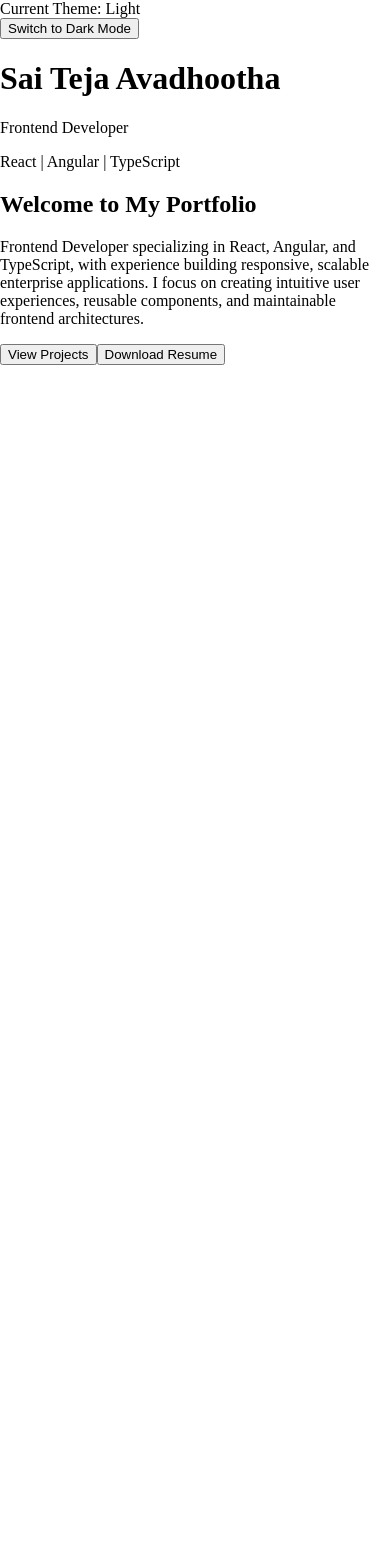
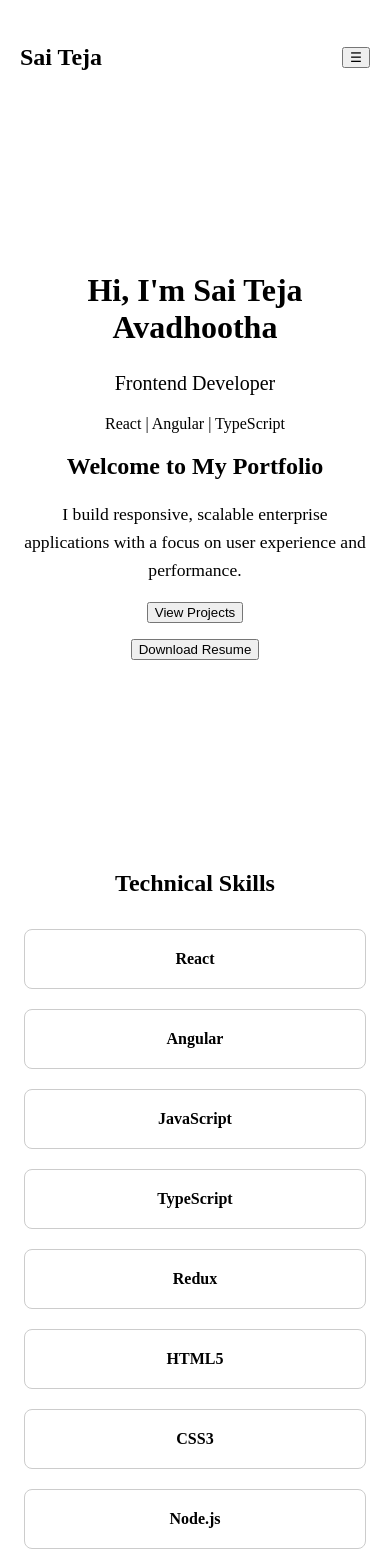
Before and after one commit to asaitej1/sai-teja-portfolio, a React (Vite) app: page / in a window 390 px wide. Shown: the top 1567 px of the page. Before the commit the page ends 844 px from the top, so only its background shows below. Built offline with nearby package versions, Linux system fonts and the light colour scheme.

Commit message:
feat: add responsive navbar, hero and skills sections

```diff
--- a/src/App.css
+++ b/src/App.css
@@ -1,3 +1,4 @@
+/* Global layout */
 .app-container {
     min-height: 100vh;
 }
@@ -11,3 +12,157 @@
     background-color: #121212;
     color: white;
 }
+
+/* Navbar styles */
+.navbar {
+    display: flex;
+    flex-direction: row;
+    justify-content: space-between;
+    align-items: center;
+    padding: 20px 40px;
+}
+
+.navbar-content {
+    display: flex;
+    align-items: center;
+    gap: 24px;
+}
+
+.navbar-links {
+    display: flex;
+    gap: 24px;
+    list-style: none;
+    margin: 0;
+    padding: 0;
+}
+
+.navbar-brand {
+    font-weight: bold;
+    font-size: 24px;
+}
+
+.menu-toggle {
+    display: none;
+}
+
+/* Hero styles */
+.hero {
+    display: flex;
+    flex-direction: column;
+    align-items: center;
+    justify-content: center;
+    min-height: 80vh;
+    padding: 0 24px;
+}
+
+.hero-content {
+    width: 100%;
+    max-width: 800px;
+    text-align: center;
+    margin: 0 auto;
+}
+
+.developer-name {
+    font-size: 3rem;
+    font-weight: bold;
+}
+
+.developer-role {
+    font-size: 1.75rem;
+}
+
+.primary-skills {
+    font-size: 1rem;
+}
+
+.intro {
+    font-size: 1.1rem;
+    line-height: 1.6;
+}
+
+.hero-actions {
+    display: flex;
+    justify-content: center;
+    gap: 16px;
+    flex-wrap: wrap;
+}
+
+/* Skills styles */
+.skills-section {
+    padding: 60px 24px;
+    max-width: 1100px;
+    margin: 0 auto;
+}
+
+.skills-heading {
+    text-align: center;
+    margin-bottom: 32px;
+}
+
+.skills-grid {
+    display: grid;
+    grid-template-columns: repeat(3, 1fr);
+    gap: 20px;
+}
+
+.skill-card {
+    padding: 20px;
+    text-align: center;
+    border: 1px solid #ccc;
+    border-radius: 8px;
+    font-weight: 600;
+}
+
+/* Responsive styles */
+@media (max-width: 768px) {
+    /* Mobile navbar */
+    .navbar {
+        flex-wrap: wrap;
+        padding: 20px;
+    }
+    .menu-toggle{
+        display: block;
+    }
+    .navbar-content {
+        display: none;
+    }
+    .navbar-content.menu-open {
+        display: flex;
+        flex-direction: column;
+        align-items: start;
+        width: 100%;
+    }
+    .navbar-links {
+        display: flex;
+        flex-direction: column;
+        align-items: start;
+        list-style: none;
+        margin: 0;
+        padding: 0;
+    }
+
+    /* Skills styles */
+    .skills-grid {
+        grid-template-columns: repeat(2, 1fr);
+    }
+}
+
+@media (max-width: 600px) {
+    /* Mobile hero */
+    .hero-actions {
+        flex-direction: column;
+        align-items: center;
+    }
+    .developer-name {
+        font-size: 2rem;
+    }
+    .developer-role {
+        font-size: 1.25rem;
+    }
+}
+ @media (max-width: 480px) {
+    /* Skills styles */
+    .skills-grid {
+        grid-template-columns: 1fr;
+    }
+ }
--- a/src/App.jsx
+++ b/src/App.jsx
@@ -1,7 +1,8 @@
 import { useState, useEffect } from "react";
 import Home from './components/Home'
-import ThemeToggle from './components/ThemeToggle';
 import './App.css'
+import Navbar from "./components/Navbar";
+import Skills from "./components/Skills";
 
 function App() {
 
@@ -20,11 +21,12 @@ function App() {
 
   return (
     <div className={ `app-container ${isDarkMode ? "dark-theme" : "light-theme"}`}>
-      <ThemeToggle
+      <Navbar
         isDarkMode={isDarkMode}
         onToggle={handleThemeToggle}
       />
       <Home />
+      <Skills />
     </div>
   );
 }
--- a/src/components/CustomButton.jsx
+++ b/src/components/CustomButton.jsx
@@ -1,9 +1,12 @@
-function CustomButton ({label, className, type = "button", onClick}) {
+function CustomButton ({label, className, type = "button", onClick, ariaLabel, ariaExpanded, ariaControls}) {
     return (
         <button
             className={className}
             type={type}
             onClick={onClick}
+            aria-label={ariaLabel}
+            aria-expanded={ariaExpanded}
+            aria-controls={ariaControls}
         >
             {label}
         </button>
--- a/src/components/Home.jsx
+++ b/src/components/Home.jsx
@@ -2,7 +2,7 @@ import WelcomeMessage from "./WelcomeMessage";
 import CustomButton from "./CustomButton";
 
 function Home () {
-    const developerName = "Sai Teja Avadhootha"
+    const developerName = "Hi, I'm Sai Teja Avadhootha"
     const developerRole = "Frontend Developer";
     const primarySkills = "React | Angular | TypeScript";
 
@@ -11,7 +11,8 @@ function Home () {
     }
 
     return (
-        <>
+        <section id="home" className="hero">
+            <div className="hero-content">
                 <h1 className='developer-name'>{developerName}</h1>
                 <p className='developer-role'>{developerRole}</p>
                 <p className='primary-skills'>{primarySkills}</p>
@@ -19,8 +20,9 @@ function Home () {
                     message="Welcome to My Portfolio"
                 />
                 <p className='intro'>
-                Frontend Developer specializing in React, Angular, and TypeScript, with experience building responsive, scalable enterprise applications. I focus on creating intuitive user experiences, reusable components, and maintainable frontend architectures.
+                    I build responsive, scalable enterprise applications with a focus on user experience and performance.
                 </p>
+                <div className="hero-actions">
                     <CustomButton
                         label="View Projects"
                         className="view-projects-button"
@@ -33,7 +35,9 @@ function Home () {
                         onClick={() => handleButtonClick("Download Resume")}
                         type = "button"
                     />
-        </>
+                </div>
+            </div>
+        </section>
     )
 }
 
--- /dev/null
+++ b/src/components/Navbar.jsx
@@ -0,0 +1,41 @@
+import { useState } from "react";
+import ThemeToggle from "./ThemeToggle";
+import CustomButton from "./CustomButton";
+
+function Navbar ({isDarkMode, onToggle}) {
+
+    const [isMenuOpen, setIsMenuOpen] = useState(false)
+
+    function handleMenuToggle () {
+        setIsMenuOpen ((prev) => (!prev))
+    }
+
+    return (
+        <nav className="navbar">
+            <p className="navbar-brand">Sai Teja</p>
+            <CustomButton
+                className="menu-toggle"
+                onClick={handleMenuToggle}
+                label={isMenuOpen ? "✕" : "☰"}
+                ariaLabel={isMenuOpen ? "Close navigation menu" : "Open navigation menu"}
+                ariaExpanded={isMenuOpen}
+                ariaControls={"primary-navigation"}
+            />
+            <div id="primary-navigation" className={`navbar-content ${isMenuOpen ? "menu-open" : ""}`}>
+                <ul className="navbar-links">
+                    <li onClick={() => setIsMenuOpen(false)}><a href="#home">Home</a></li>
+                    <li onClick={() => setIsMenuOpen(false)}><a href="#about">About</a></li>
+                    <li onClick={() => setIsMenuOpen(false)}><a href="#skills">Skills</a></li>
+                    <li onClick={() => setIsMenuOpen(false)}><a href="#projects">Projects</a></li>
+                    <li onClick={() => setIsMenuOpen(false)}><a href="#contact">Contact</a></li>
+                </ul>
+                <ThemeToggle
+                    isDarkMode={isDarkMode}
+                    onToggle={onToggle}
+                />
+            </div>
+        </nav>
+    )
+}
+
+export default Navbar;
--- /dev/null
+++ b/src/components/SkillCard.jsx
@@ -0,0 +1,10 @@
+function SkillCard ({skill}) {
+
+    return (
+        <div className="skill-card">
+            {skill}
+        </div>
+    )
+}
+
+export default SkillCard;
--- /dev/null
+++ b/src/components/Skills.jsx
@@ -0,0 +1,33 @@
+import SkillCard from "./SkillCard";
+
+function Skills () {
+
+    const skills = [
+        "React",
+        "Angular",
+        "JavaScript",
+        "TypeScript",
+        "Redux",
+        "HTML5",
+        "CSS3",
+        "Node.js",
+        "Git",
+    ]
+
+    return (
+        <section id="skills" className="skills-section">
+            <h2 className="skills-heading">Technical Skills</h2>
+            <div className="skills-grid">
+                {skills.map((skill) =>
+                        <SkillCard
+                            key={skill}
+                            skill={skill}
+                        />
+                )}
+            </div>
+        </section>
+    )
+
+}
+
+export default Skills;
--- a/src/components/ThemeToggle.jsx
+++ b/src/components/ThemeToggle.jsx
@@ -5,7 +5,6 @@ function ThemeToggle ({isDarkMode, onToggle}) {
 
     return (
         <>
-            <div>Current Theme: {isDarkMode ? "Dark" : "Light"}</div>
             <CustomButton
                 label={`Switch to ${isDarkMode ? "Light Mode" : "Dark Mode"}`}
                 type="button"
--- a/src/index.css
+++ b/src/index.css
@@ -1,3 +1,9 @@
 body {
     margin: 0;
 }
+
+*,
+*::before,
+*::after {
+    box-sizing: border-box;
+}
```
Lines whose indentation alone changed are shown as unchanged.
